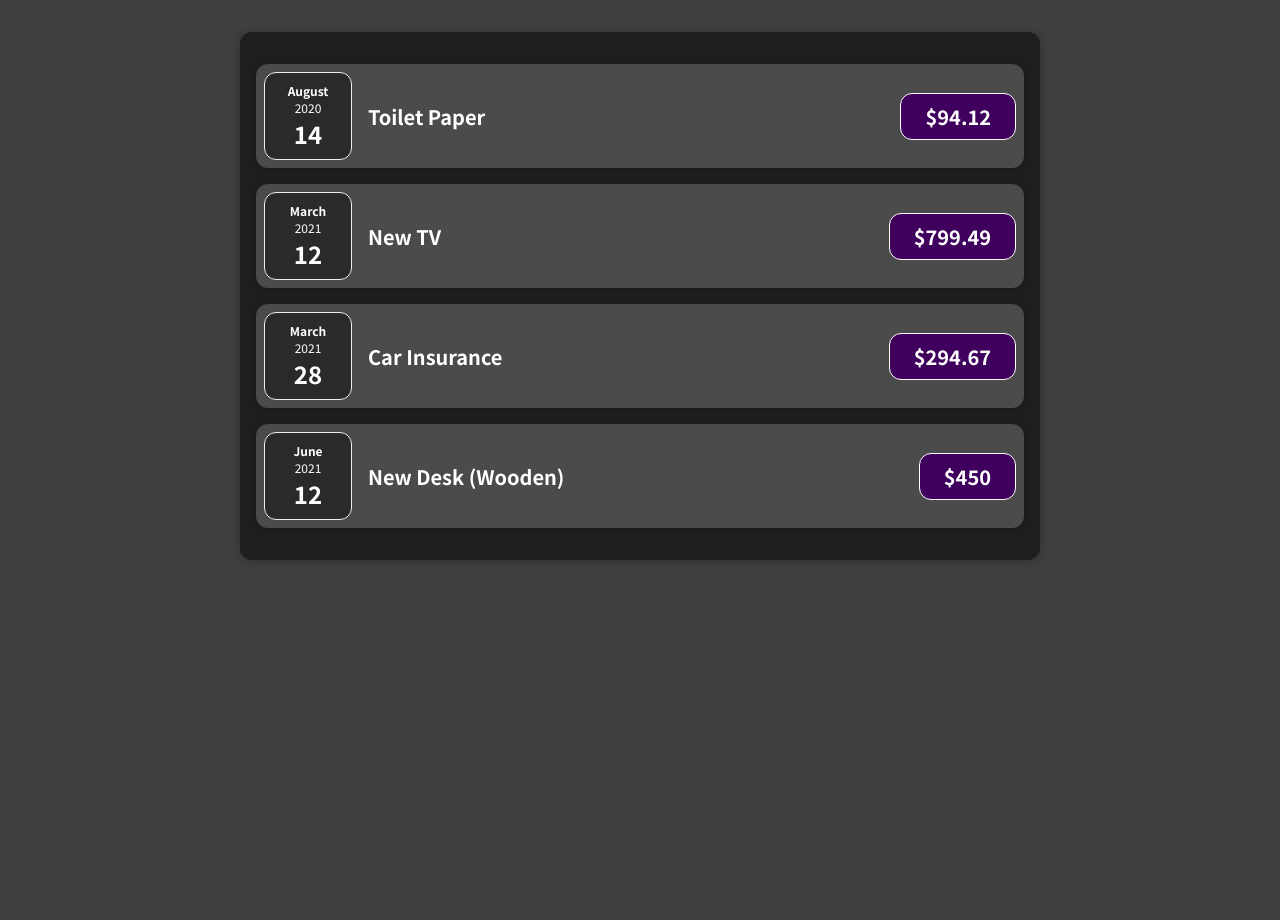
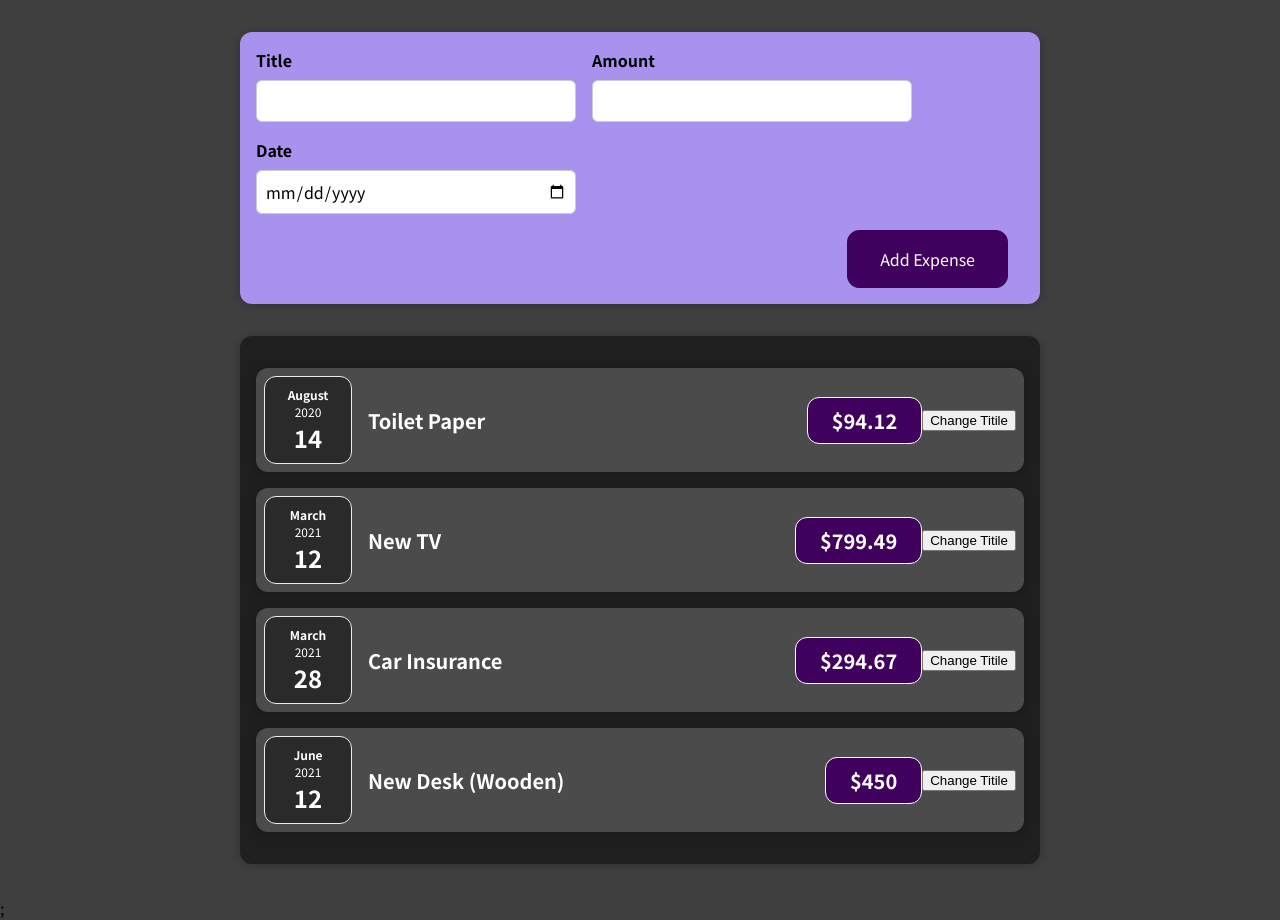
Before and after one commit to sugathb/ReactDemo, a React (Create React App) app: page / in a window 1280 px wide. Before the commit the page ends 800 px from the top, so only its background shows below. Built offline with nearby package versions, Linux system fonts and the light colour scheme.

Commit message:
new-expense-component-added

```diff
--- a/src/App.js
+++ b/src/App.js
@@ -1,4 +1,5 @@
 import Expense from "./components/Expenses/Expense";
+import NewExpense from "./components/NewExpense/NewExpense";
 
 const App = () => {
   const expenses = [
@@ -28,7 +29,12 @@
     },
   ];
 
-  return <Expense expenses={expenses} />;
+  return (
+    <div>
+      <NewExpense />
+      <Expense expenses={expenses} />;
+    </div>
+  );
 };
 
 export default App;
--- a/src/components/Expenses/ExpenseItem.js
+++ b/src/components/Expenses/ExpenseItem.js
@@ -1,15 +1,23 @@
+import React, { useState } from "react";
 import ExpenseDate from "./ExpenseDate";
 import Card from "../UI/Card";
 import "./ExpenseItem.css";
 
 const ExpenseItem = (props) => {
+  const [title, setTitle] = useState(props.title);
+
+  const clickHandler = () => {
+    setTitle("Updated!");
+  };
+
   return (
     <Card className="expense-item">
       <ExpenseDate date={props.date} />
       <div className="expense-item__description">
-        <h2>{props.title}</h2>
+        <h2>{title}</h2>
         <div className="expense-item__price">${props.amount}</div>
       </div>
+      <button onClick={clickHandler}>Change Titile</button>
     </Card>
   );
 };
--- /dev/null
+++ b/src/components/NewExpense/ExpenseForm.css
@@ -0,0 +1,26 @@
+.new-expense__controls {
+  display: flex;
+  flex-wrap: wrap;
+  gap: 1rem;
+  margin-bottom: 1rem;
+  text-align: left;
+}
+
+.new-expense__control label {
+  font-weight: bold;
+  margin-bottom: 0.5rem;
+  display: block;
+}
+
+.new-expense__control input {
+  font: inherit;
+  padding: 0.5rem;
+  border-radius: 6px;
+  border: 1px solid #ccc;
+  width: 20rem;
+  max-width: 100%;
+}
+
+.new-expense__actions {
+  text-align: right;
+}
--- /dev/null
+++ b/src/components/NewExpense/ExpenseForm.js
@@ -0,0 +1,27 @@
+import "./ExpenseForm.css";
+
+const ExpenseForm = () => {
+  return (
+    <form>
+      <div className="new-expense__controls">
+        <div className="new-expense__control">
+          <label>Title</label>
+          <input type="text"></input>
+        </div>
+        <div className="new-expense__control">
+          <label>Amount</label>
+          <input type="number" min="0.01" step="0.01"></input>
+        </div>
+        <div className="new-expense__control">
+          <label>Date</label>
+          <input type="date" min="2021-01-01" max="2022-12-31"></input>
+        </div>
+      </div>
+      <div className="new-expense__actions">
+        <button type="submit">Add Expense</button>
+      </div>
+    </form>
+  );
+};
+
+export default ExpenseForm;
--- /dev/null
+++ b/src/components/NewExpense/NewExpense.css
@@ -0,0 +1,38 @@
+.new-expense {
+  background-color: #a892ee;
+  padding: 1rem;
+  margin: 2rem auto;
+  width: 50rem;
+  max-width: 95%;
+  border-radius: 12px;
+  text-align: center;
+  box-shadow: 0 1px 8px rgba(0, 0, 0, 0.25);
+}
+
+.new-expense button {
+  font: inherit;
+  cursor: pointer;
+  padding: 1rem 2rem;
+  border: 1px solid #40005d;
+  background-color: #40005d;
+  color: white;
+  border-radius: 12px;
+  margin-right: 1rem;
+}
+
+.new-expense button:hover,
+.new-expense button:active {
+  background-color: #510674;
+  border-color: #510674;
+}
+
+.new-expense button.alternative {
+  color: #220131;
+  border-color: transparent;
+  background-color: transparent;
+}
+
+.new-expense button.alternative:hover,
+.new-expense button.alternative:active {
+  background-color: #ddb3f8;
+}
--- /dev/null
+++ b/src/components/NewExpense/NewExpense.js
@@ -0,0 +1,12 @@
+import ExpenseForm from "./ExpenseForm";
+import "./NewExpense.css";
+
+const NewExpense = () => {
+  return (
+    <div className="new-expense">
+      <ExpenseForm />
+    </div>
+  );
+};
+
+export default NewExpense;
```
